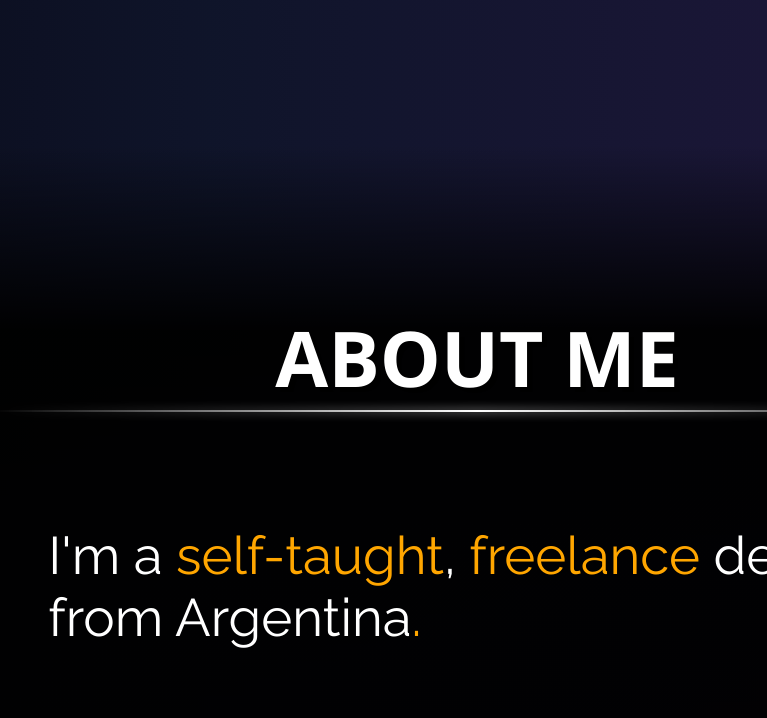
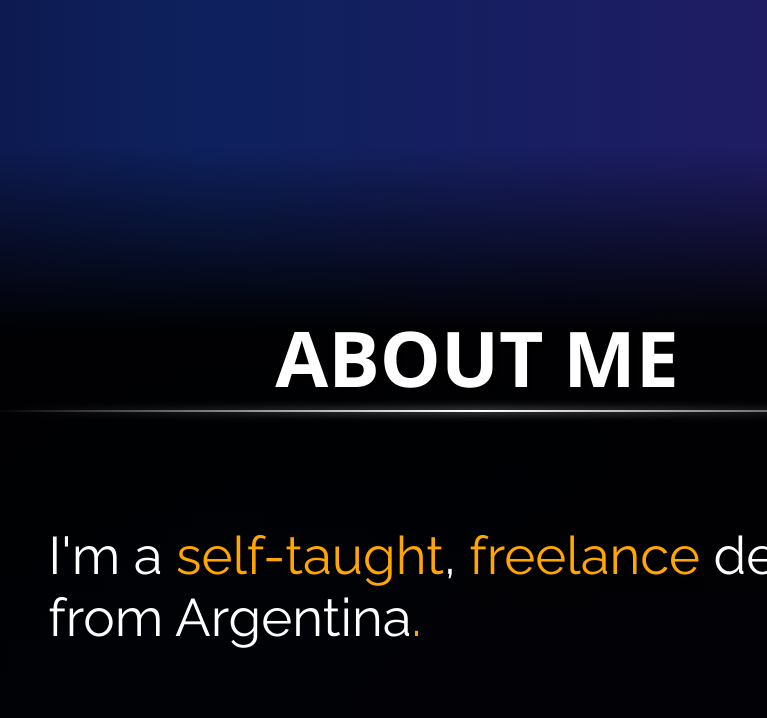
Before and after one commit to BZAgustin/portfolio, a website: page index.html in a window 1280 px wide. Shown: the part 740-1458 px from the top of the page, without its empty margins (163-930 px from the left). Drawn offline with nearby package versions, Linux system fonts and the light colour scheme; files that its build step writes are made by us from their sources.

Commit message:
Change background colors

```diff
--- a/src/sass/partials/_variables.scss
+++ b/src/sass/partials/_variables.scss
@@ -6,12 +6,12 @@ $vertical: 0deg;
 // Colors
 
 $background-gradient: (
-  rgba(2, 0, 6, 0.6),
-  rgba(24, 34, 66, 0.6),
-  rgba(57, 40, 104, 0.6),
-  rgba(61, 9, 77, 0.6),
-  rgba(82, 25, 43, 0.6),
-  rgba(7, 1, 1, 0.6)
+  rgb(10, 0, 31),
+  rgb(14, 33, 94),
+  rgb(46, 24, 105),
+  rgb(75, 9, 77),
+  rgb(97, 20, 45),
+  rgb(44, 7, 26)
 );
 
 $white-75: rgba(255,255,255,0.75);
```
